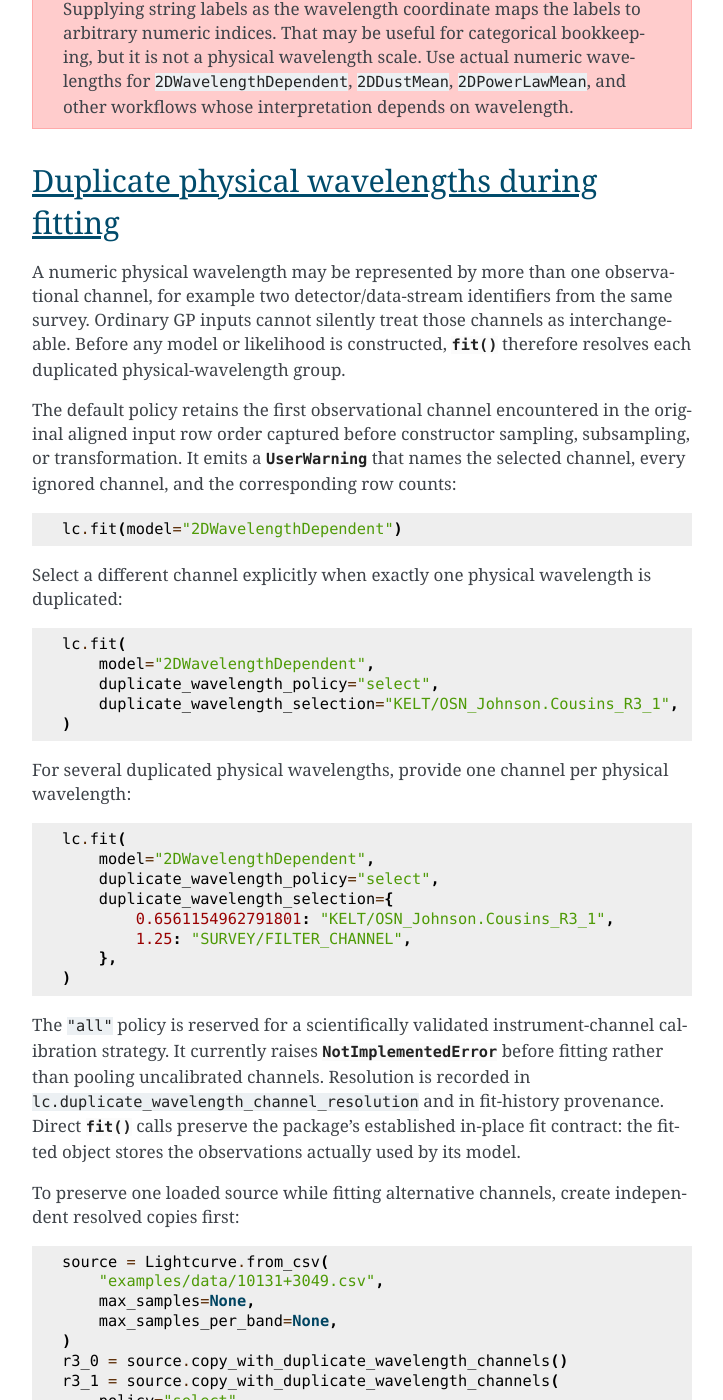
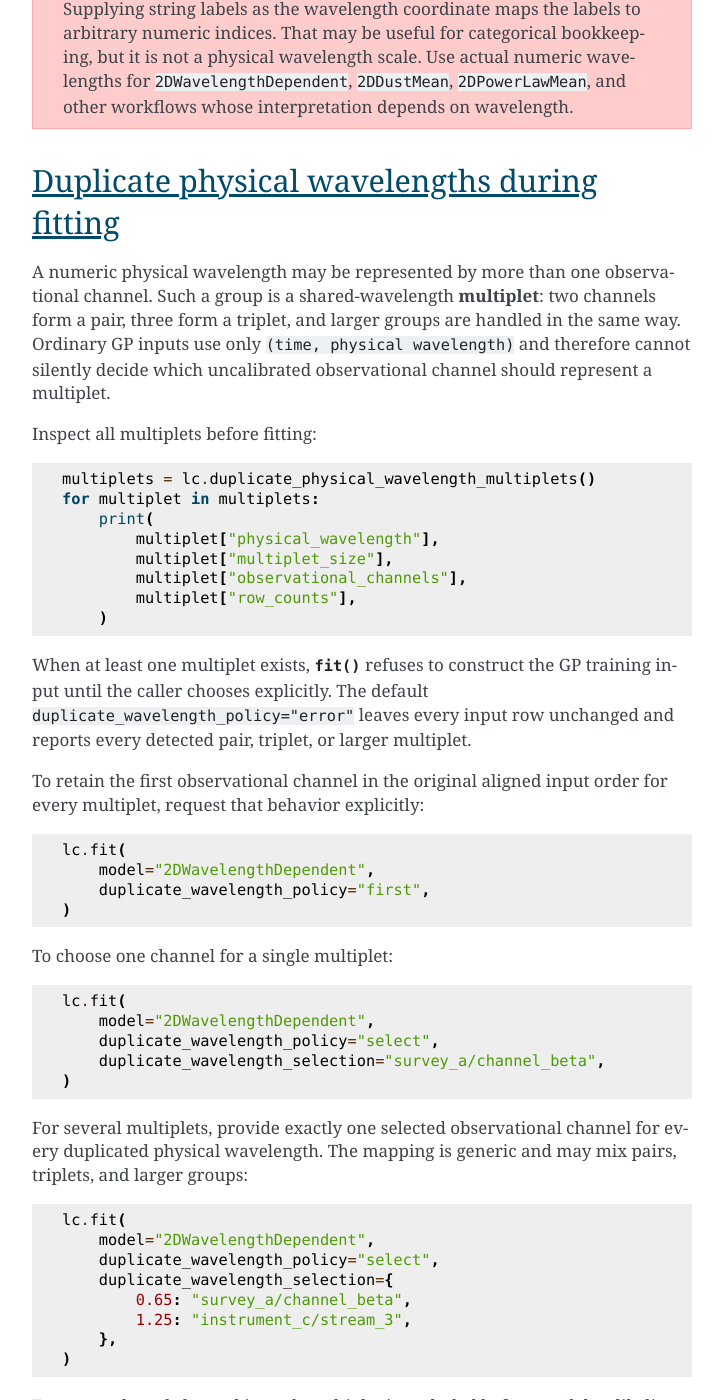
Before and after one commit to ICSM/pgmuvi, a Sphinx documentation site: the page built from docs/source/howto/loading_data.rst, in a window 1280 px wide and 1400 px high, scrolled down 3415 px. Shown: the whole window, without its empty margins (388-1111 px from the left). Built offline with Sphinx 7.4.7, drawn with Linux system fonts in a browser that asks for light colours; pages that are not in the unit, such as notebooks, are missing from menus; some of the changed text lies outside the part shown.

Commit message:
Implement generic duplicate-wavelength multiplet handling

```diff
--- a/docs/source/howto/loading_data.rst
+++ b/docs/source/howto/loading_data.rst
@@ -146,73 +146,98 @@ Duplicate physical wavelengths during fitting
 ---------------------------------------------
 
 A numeric physical wavelength may be represented by more than one
-observational channel, for example two detector/data-stream identifiers from
-the same survey.  Ordinary GP inputs cannot silently treat those channels as
-interchangeable.  Before any model or likelihood is constructed,
-:meth:`~pgmuvi.lightcurve.Lightcurve.fit` therefore resolves each duplicated
-physical-wavelength group.
+observational channel.  Such a group is a shared-wavelength **multiplet**:
+two channels form a pair, three form a triplet, and larger groups are handled
+in the same way.  Ordinary GP inputs use only ``(time, physical wavelength)``
+and therefore cannot silently decide which uncalibrated observational channel
+should represent a multiplet.
 
-The default policy retains the first observational channel encountered in the
-original aligned input row order captured before constructor sampling,
-subsampling, or transformation.  It emits a :class:`UserWarning` that names
-the selected channel, every ignored channel, and the corresponding row counts::
+Inspect all multiplets before fitting::
 
-    lc.fit(model="2DWavelengthDependent")
+    multiplets = lc.duplicate_physical_wavelength_multiplets()
+    for multiplet in multiplets:
+        print(
+            multiplet["physical_wavelength"],
+            multiplet["multiplet_size"],
+            multiplet["observational_channels"],
+            multiplet["row_counts"],
+        )
 
-Select a different channel explicitly when exactly one physical wavelength is
-duplicated::
+When at least one multiplet exists, :meth:`~pgmuvi.lightcurve.Lightcurve.fit`
+refuses to construct the GP training input until the caller chooses explicitly.
+The default ``duplicate_wavelength_policy="error"`` leaves every input row
+unchanged and reports every detected pair, triplet, or larger multiplet.
+
+To retain the first observational channel in the original aligned input order
+for every multiplet, request that behavior explicitly::
+
+    lc.fit(
+        model="2DWavelengthDependent",
+        duplicate_wavelength_policy="first",
+    )
+
+To choose one channel for a single multiplet::
 
     lc.fit(
         model="2DWavelengthDependent",
         duplicate_wavelength_policy="select",
-        duplicate_wavelength_selection="KELT/OSN_Johnson.Cousins_R3_1",
+        duplicate_wavelength_selection="survey_a/channel_beta",
     )
 
-For several duplicated physical wavelengths, provide one channel per physical
-wavelength::
+For several multiplets, provide exactly one selected observational channel for
+every duplicated physical wavelength.  The mapping is generic and may mix
+pairs, triplets, and larger groups::
 
     lc.fit(
         model="2DWavelengthDependent",
         duplicate_wavelength_policy="select",
         duplicate_wavelength_selection={
-            0.6561154962791801: "KELT/OSN_Johnson.Cousins_R3_1",
-            1.25: "SURVEY/FILTER_CHANNEL",
+            0.65: "survey_a/channel_beta",
+            1.25: "instrument_c/stream_3",
         },
     )
 
-The ``"all"`` policy is reserved for a scientifically validated
-instrument-channel calibration strategy.  It currently raises
+Every unselected channel in each multiplet is excluded before model or
+likelihood construction.  The selected rows, ignored rows, multiplet sizes,
+and channel identities are recorded in
+``lc.duplicate_wavelength_channel_resolution`` and in fit-history provenance.
+
+The ``"all"`` policy remains reserved for a scientifically validated
+instrument-channel calibration strategy.  It raises
 :class:`NotImplementedError` before fitting rather than pooling uncalibrated
-channels.  Resolution is recorded in ``lc.duplicate_wavelength_channel_resolution``
-and in fit-history provenance.  Direct :meth:`~pgmuvi.lightcurve.Lightcurve.fit`
-calls preserve the package's established in-place fit contract: the fitted
-object stores the observations actually used by its model.
+channels at an identical GP coordinate.
 
-To preserve one loaded source while fitting alternative channels, create
-independent resolved copies first::
+To preserve one loaded source while comparing alternative explicit choices,
+create independent resolved copies::
 
-    source = Lightcurve.from_csv(
-        "examples/data/10131+3049.csv",
-        max_samples=None,
-        max_samples_per_band=None,
+    source = Lightcurve.from_csv("multiwavelength_source.csv", max_samples=None)
+
+    option_a = source.copy_with_duplicate_wavelength_channels(
+        policy="select",
+        selection={
+            0.65: "survey_a/channel_alpha",
+            1.25: "instrument_c/stream_1",
+        },
     )
-    r3_0 = source.copy_with_duplicate_wavelength_channels()
-    r3_1 = source.copy_with_duplicate_wavelength_channels(
+    option_b = source.copy_with_duplicate_wavelength_channels(
         policy="select",
-        selection="KELT/OSN_Johnson.Cousins_R3_1",
+        selection={
+            0.65: "survey_a/channel_beta",
+            1.25: "instrument_c/stream_3",
+        },
     )
 
-    r3_0.fit(model="2DWavelengthDependent")
-    r3_1.fit(model="2DWavelengthDependent")
+    option_a.fit(model="2DWavelengthDependent")
+    option_b.fit(model="2DWavelengthDependent")
 
 ``source`` remains unchanged; each returned copy owns independent data and
-transform objects and records its own channel-resolution provenance.
+transform objects and records its own multiplet-resolution provenance.
 
 When constructor-time ``max_samples_per_band`` is enabled, per-row
-observational-channel labels are used as the grouping key.  Thus two channels
-at one physical wavelength are subsampled independently before the fit policy
-selects one.  Numeric physical wavelength is used only when channel labels are
-unavailable.
+observational-channel labels are used as the grouping key.  Channels at one
+physical wavelength are subsampled independently before the explicit fit
+policy selects one.  Numeric physical wavelength is used only when channel
+labels are unavailable.
 
 Observational-channel labels and mixed-channel input
 ------------------------------------------------------
```
Also changed, not shown: docs/source/howto/multiband.rst (+30 -14 lines), docs/source/notebooks/tutorial_wavelength_constraints.ipynb, 4 other files.
